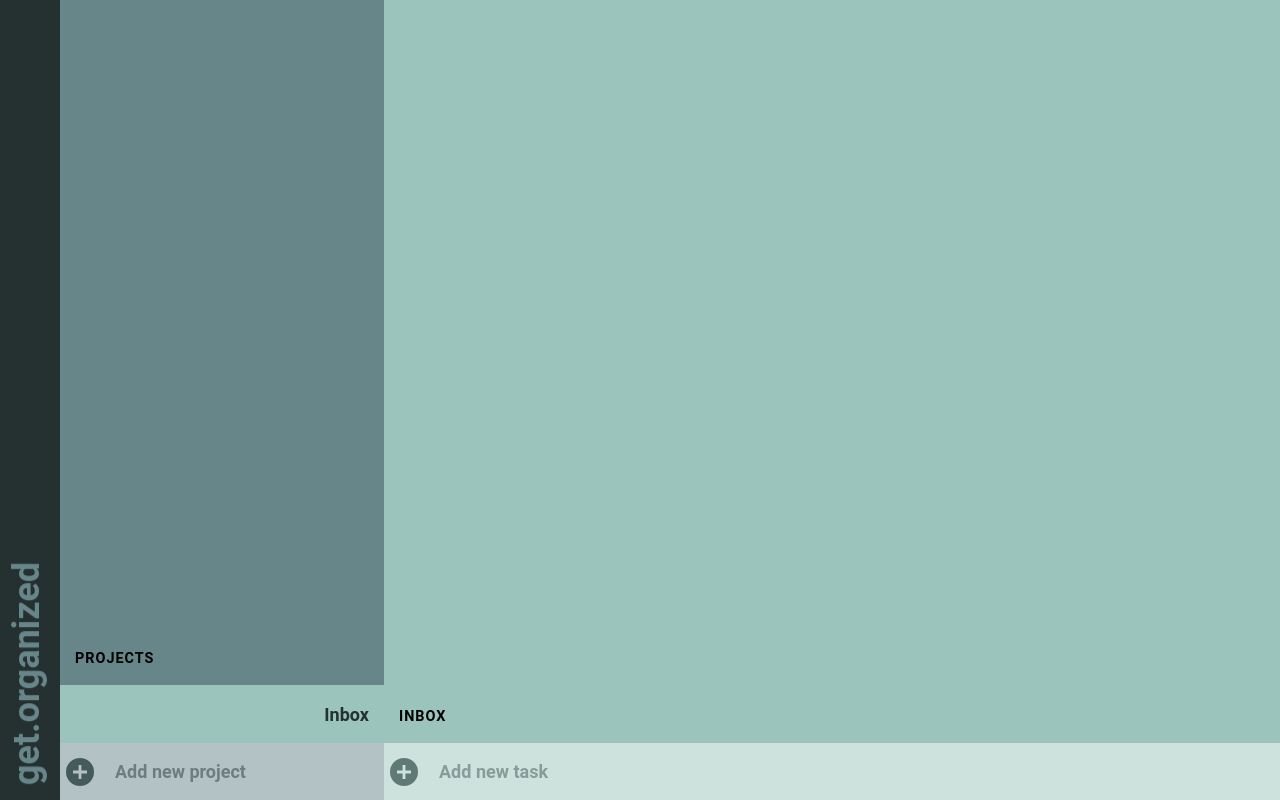
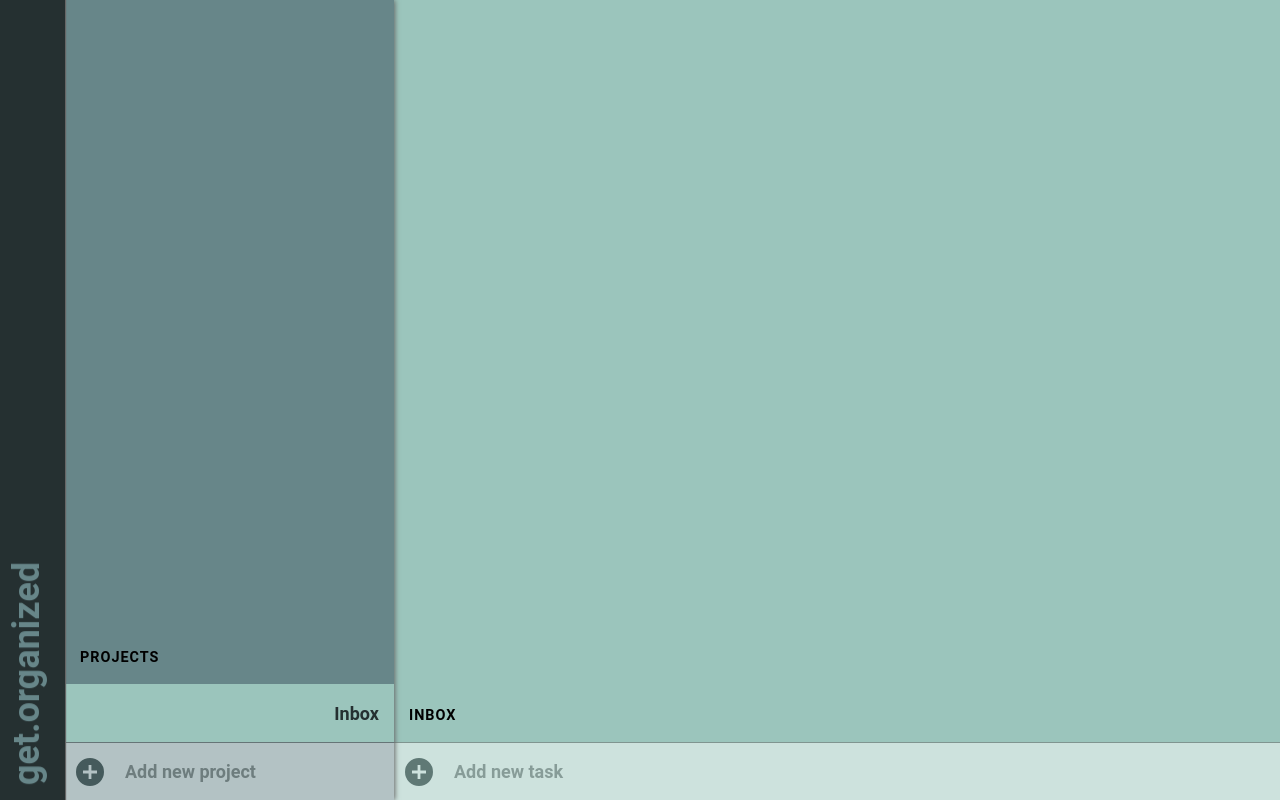
Before and after one commit to bdhamilton/odin-todo, a website built with webpack: page src/index.html in a window 1280 px wide. Built offline with nearby package versions, Linux system fonts and the light colour scheme.

Commit message:
Tweak the box shadow and border colors

```diff
--- a/src/c.css
+++ b/src/c.css
@@ -60,11 +60,13 @@ ul {
 
 header {
   background-color: var(--header-color);
+  box-shadow: 1px 0 1px #666;
   color: var(--projects-color);
   height: 100vh;
-  width:60px;
+  width:65px;
   position: relative;
   display: flex;
+  z-index: 2;
 }
 
 header h1 {
@@ -80,16 +82,18 @@ header h1 {
 
 .project-section {
   background-color: var(--projects-color);
-  box-shadow: 10px 0 5px -2px #888;
+  box-shadow: 1px 0 5px #666;
   flex: 1;
   height: 100vh;
   display: flex;
   flex-direction: column;
   justify-content: end;
+  z-index: 1;
 }
 
 .add-div {
   background-color: white;
+  border-top: 1px solid #666;
   opacity: .5;
   display: flex;
   flex-direction: row-reverse;
@@ -100,12 +104,13 @@ header h1 {
 }
 
 .add-div input[type="button"] {
+  background: transparent;
+  background: no-repeat center/70% url(img/plus-circle.svg);
+  border: 0;
+  margin-left: 5px;
+  outline: 0;
+  text-indent: -2000px;
   width: 40px;
-  background: transparent;
-  border: 0;
-  text-indent: -2000px;
-  outline: 0;
-  background: no-repeat center/70% url(img/plus-circle.svg);
 }
 
 .add-div input[type="text"] {
```
